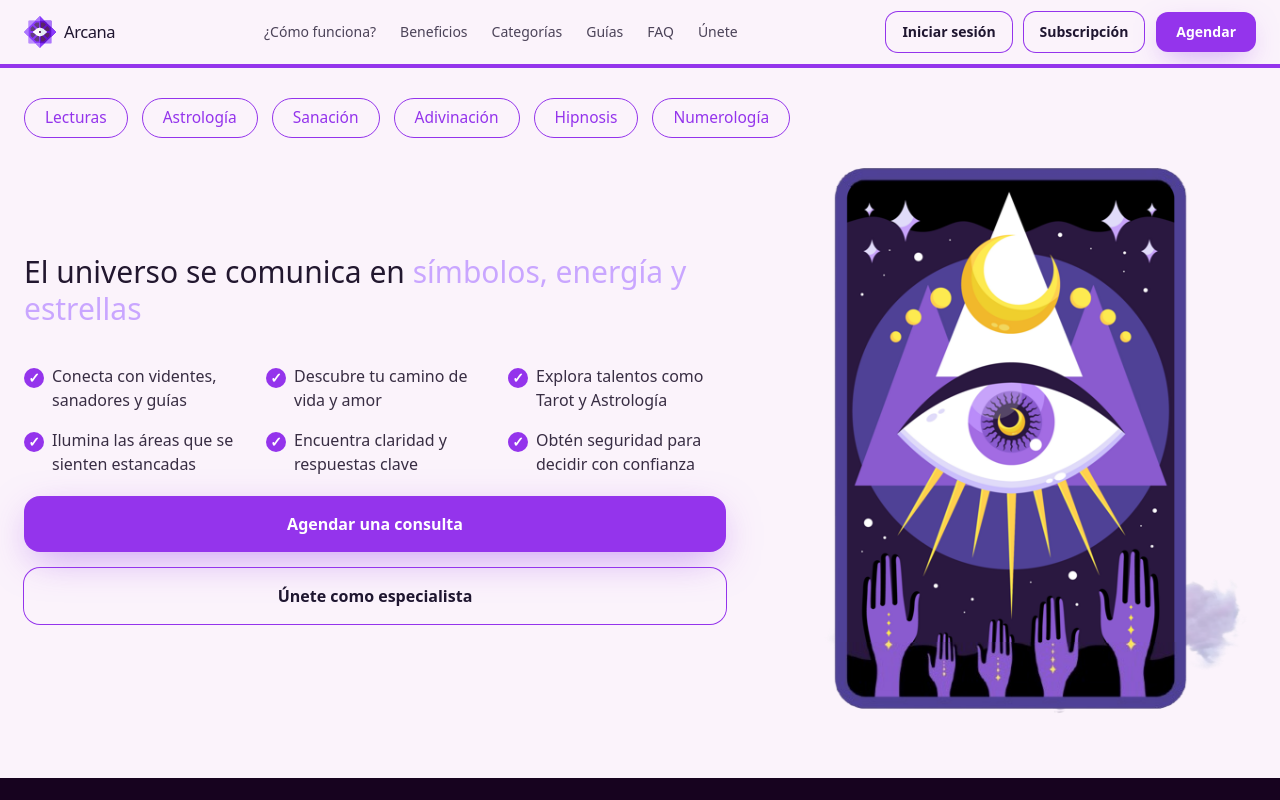
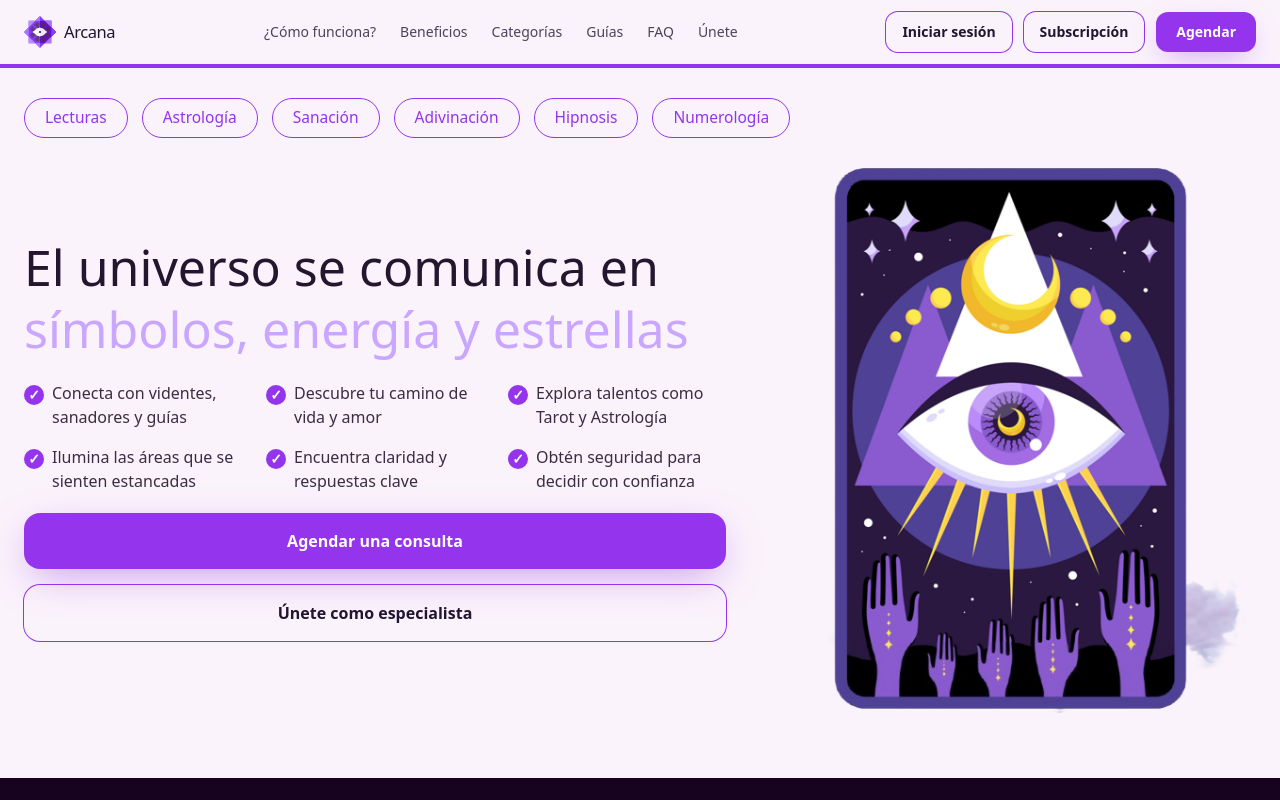
Before and after one commit to arcana302-art/arcana-v2, a Next.js app: page / in a window 1280 px wide. Shown: the top 800 px of the page. Built offline with nearby package versions, Linux system fonts and the light colour scheme.

Commit message:
Update Hero.tsx

```diff
--- a/app/components/Hero.tsx
+++ b/app/components/Hero.tsx
@@ -73,20 +73,15 @@ export default function Hero() {
           {/* LADO IZQUIERDO */}
           <div className="hero-left col-span-12 lg:col-span-7 xl:col-span-7 flex flex-col justify-center">
 
-            {/* Título siempre visible */}
-            <div className="hero-text mb-4">
-              <h1 className="hero-title-1 text-[22px] sm:text-[30px] leading-tight">
-                <span className="text-[#22172f] font-normal">
-                  El universo se comunica en{' '}
-                </span>
-                <span className="text-[#c9a6ff] font-normal">
-                  símbolos, energía y estrellas
-                </span>
+            {/* Título Desktop y Mobile */}
+            <div className="hero-title-wrapper flex flex-col sm:flex-row sm:items-center sm:gap-4">
+              <h1 className="hero-title-1 text-[22px] sm:text-[50px] leading-tight font-normal">
+                <span className="text-[#22172f]">El universo se comunica en </span>
+                <span className="text-[#c9a6ff]">símbolos, energía y estrellas</span>
               </h1>
-            </div>
 
-            {/* Carta mobile solo en sm:hidden */}
-            <div className="hero-card-mobile sm:hidden mb-4">
+              {/* Carta Mobile alineada con título */}
+              <div className="hero-card-mobile sm:hidden mt-4 sm:mt-0">
                 <Image
                   src={HERO_IMG}
                   alt="Carta / símbolo místico"
@@ -95,6 +90,7 @@ export default function Hero() {
                   priority
                   className="h-auto w-[180px]"
                 />
+              </div>
             </div>
 
             {/* BULLETS CON CHECKS */}
@@ -194,7 +190,7 @@ export default function Hero() {
             height: 34px;
           }
 
-          .hero-title-1 { font-weight: normal; }
+          .hero-title-1 { font-weight: normal; font-size: 22px; }
 
           .hero-card-mobile img { width: 140px !important; }
 
@@ -211,6 +207,16 @@ export default function Hero() {
             font-size: 14px;
             height: 44px;
           }
+
+          .hero-title-wrapper {
+            flex-direction: row;
+            align-items: center;
+            justify-content: space-between;
+          }
+        }
+
+        @media (min-width: 640px) {
+          .hero-title-1 { font-size: 50px; }
         }
       `}</style>
     </section>
```
Lines whose indentation alone changed are shown as unchanged.
